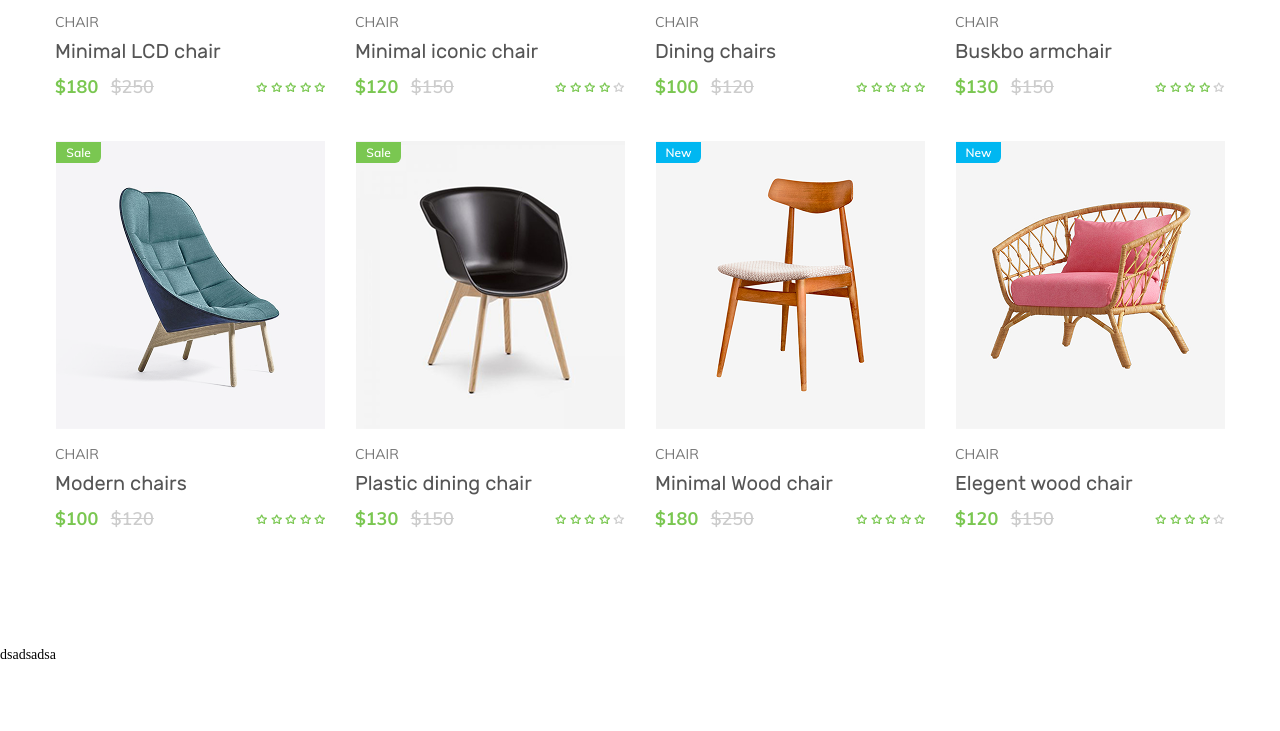
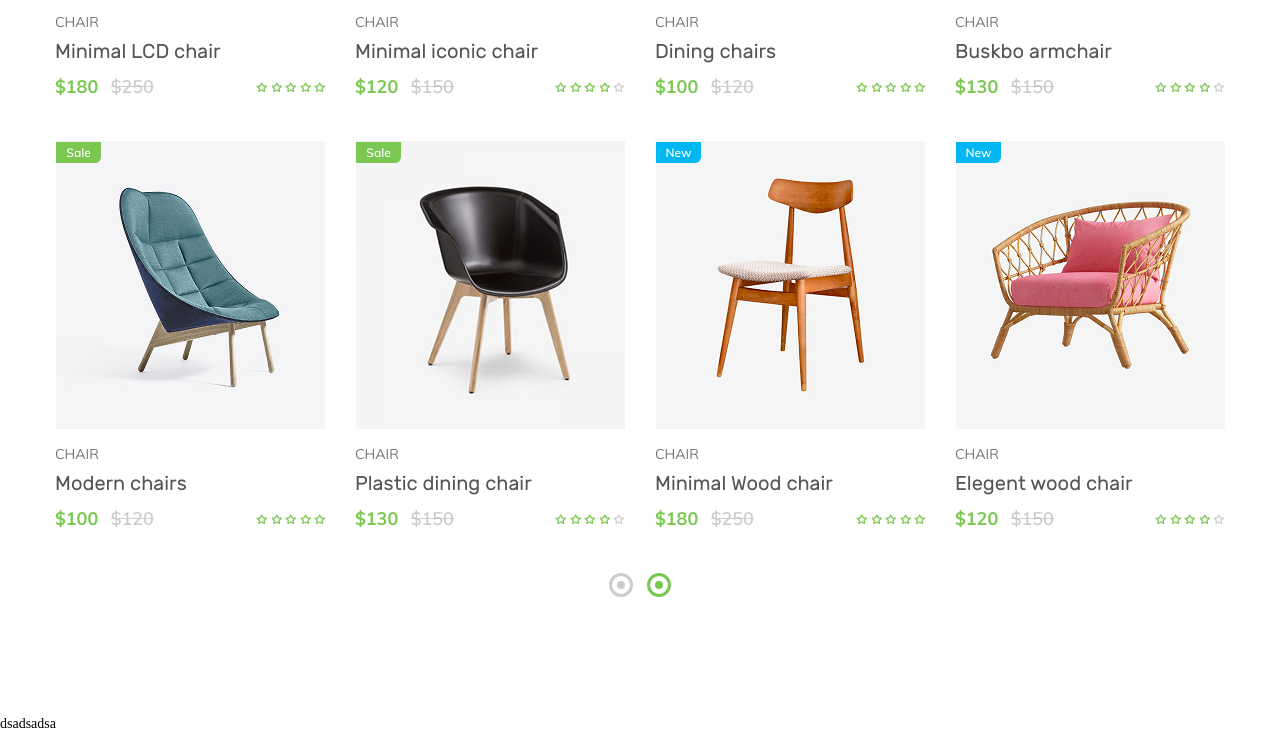
Before and after one commit to n-work1100/portfolio, a plain HTML site: page furniking/index.html in a window 1280 px wide. Shown: the part 1908-2639 px from the top of the page. Before the commit the page ends 2570 px from the top, so only its background shows below. Drawn offline with nearby package versions, Linux system fonts and the light colour scheme.

Commit message:
block-trending done

```diff
--- a/furniking/assets/scss/_trending.scss
+++ b/furniking/assets/scss/_trending.scss
@@ -114,7 +114,50 @@
 				.products-row:last-child {
 					margin-bottom: 0;
 				}
+				.products-trending-slider {
+					display: flex;
+					justify-content: center;
+					align-items: center;
+					.products-trending-slider__item {
+						display: flex;
+						justify-content: center;
+						align-items: center;
+						margin-right: 14px;
+						width: 24px;
+						height: 24px;
+						border: solid 3px #ccc;
+						border-radius: 50%;
+						.products-trending-slider__item-inside {
+							width: 8px;
+							height: 8px;
+							border: solid 2px #ccc;
+							border-radius: 50%;
+							background-color: #ccc;
+						}
+					}
+					.products-trending-slider__item-active {
+						display: flex;
+						justify-content: center;
+						align-items: center;
+						width: 24px;
+						height: 24px;
+						border: solid 3px $main-color;
+						border-radius: 50%;
+						.products-trending-slider__item-inside-active {
+							width: 8px;
+							height: 8px;
+							border: solid 2px $main-color;
+							border-radius: 50%;
+							background-color: $main-color;
+						}
+					}
+				}
+
+
+
+
 			}
+
 		}
 	}
 }
--- a/furniking/index.html
+++ b/furniking/index.html
@@ -461,7 +461,25 @@
 							<div class="products-row-item-label label-sale b-none">Sale</div>
 						</div>
 					</div>
+
+					<div class="products-trending-slider">
+						<div class="products-trending-slider__item">
+							<div class="products-trending-slider__item-inside"></div>
+						</div>
+
+						<div class="products-trending-slider__item-active">
+							<div class="products-trending-slider__item-inside-active"></div>
+						</div>
+					</div>
 				</div>
+			</div>
+		</div>
+	</div>
+
+	<div class="special">
+		<div class="container">
+			<div class="special__wrapper">
+
 			</div>
 		</div>
 	</div>
```
Also changed, not shown: furniking/assets/css/style.css, furniking/assets/js/script.js (line endings or trailing spaces).
